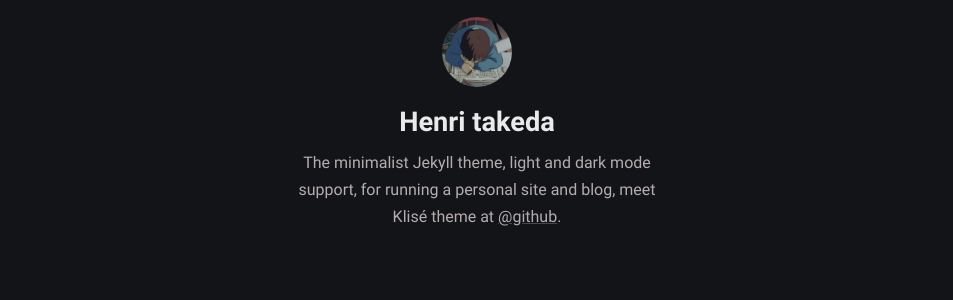
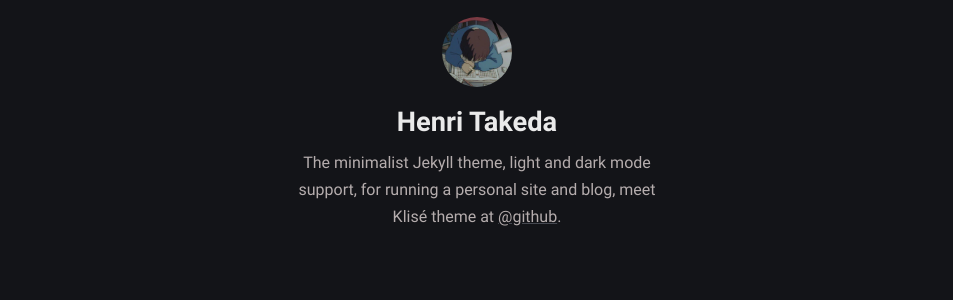
Before and after one commit to Pistachihen/pistachi.github.io, a Jekyll site: the page built from index.md, in a window 1280 px wide. Shown: the part 151-451 px from the top of the page, without its empty margins (163-1116 px from the left). Built offline with Jekyll 4.4.1, drawn with Linux system fonts in a browser that asks for light colours.

```diff
--- a/_config.yml
+++ b/_config.yml
@@ -9,7 +9,7 @@ image: assets/img/ogp.png
 repo: 'https://github.com/piharpi/jekyll-klise'
 mode: dark
 author:
-  name: Henri takeda
+  name: Henri Takeda
   bio: >-
     The minimalist Jekyll theme, light and dark mode support, for running a
     personal site and blog,  meet Klisé theme at <a
```
